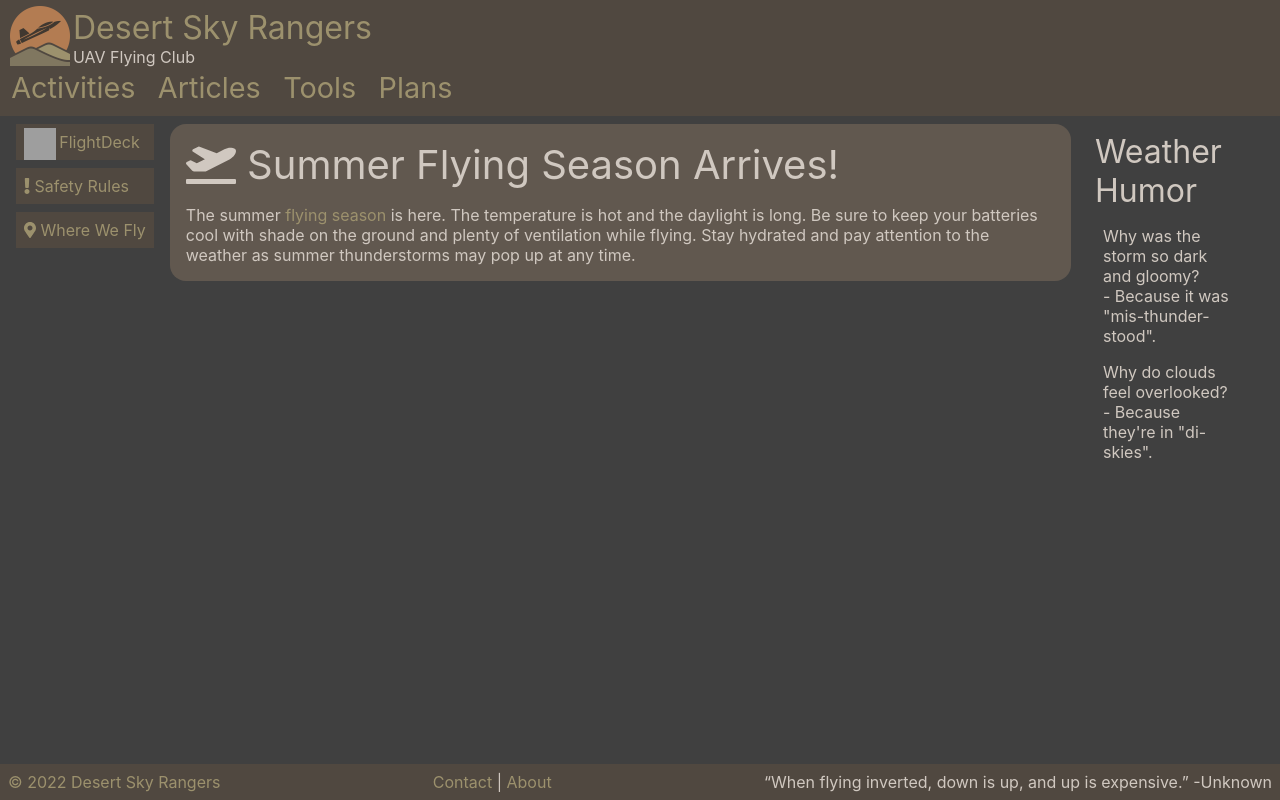
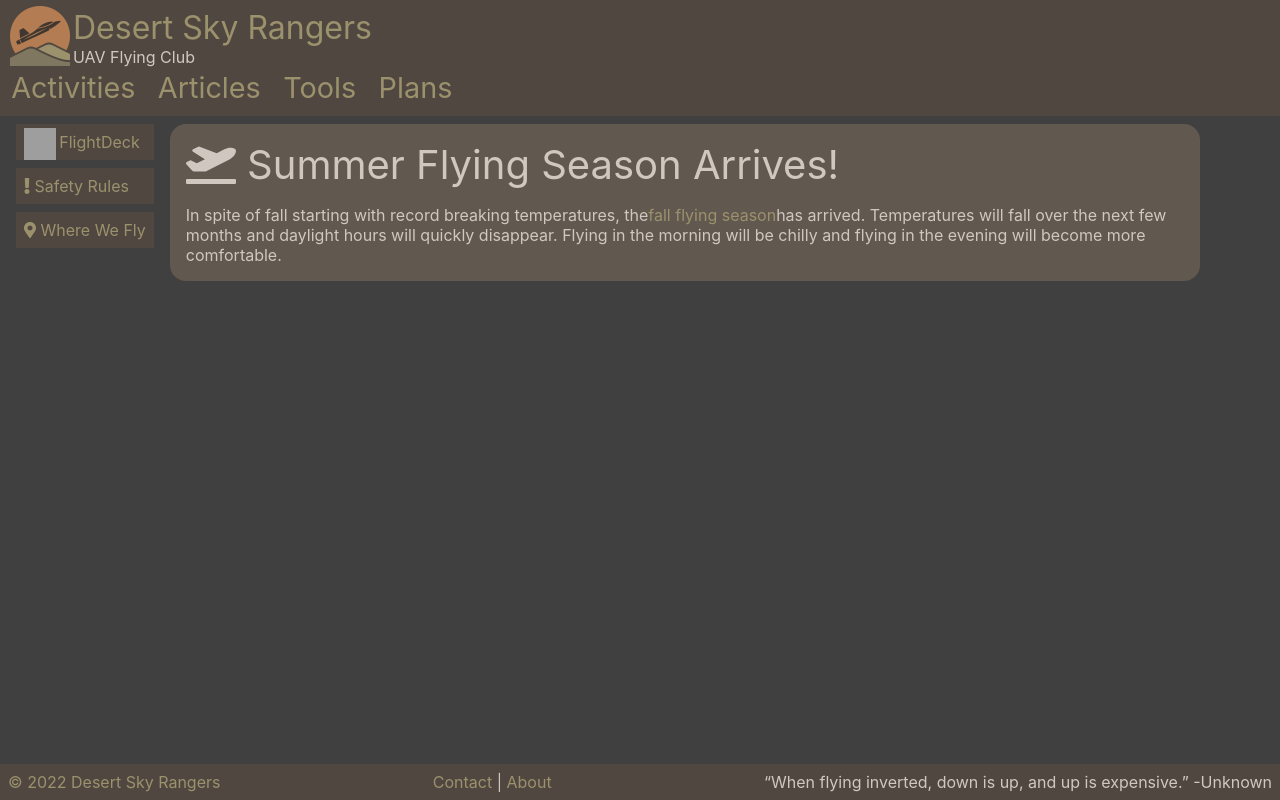
Before and after one commit to desertskyrangers/www.desertskyrangers.org, a React (Create React App) app: page / in a window 1280 px wide. Built offline with nearby package versions, Linux system fonts and the light colour scheme; grey boxes are pictures that could not be loaded.

Commit message:
Update home page

```diff
--- a/src/Home.js
+++ b/src/Home.js
@@ -18,22 +18,17 @@ export default class Home extends React.Component {
 
 						<div className='announcement'>
 							<h2>{Icons.TAKEOFF} Summer Flying Season Arrives!</h2>
-							<p>The summer <a href="articles/northern-utah-flying-season-2021-01">
-								flying season</a> is here. The temperature is hot and the daylight
-								is long. Be sure to keep your batteries cool with shade on the
-								ground and plenty of ventilation while flying. Stay hydrated and
-								pay attention to the weather as summer thunderstorms may pop up at
-								any time.
+							<p>
+								In spite of fall starting with record breaking temperatures, the
+								<a href="articles/northern-utah-flying-season-2021-01">fall flying season</a>
+								has arrived. Temperatures will fall over the next few months and
+								daylight hours will quickly disappear. Flying in the morning will
+								be chilly and flying in the evening will become more comfortable.
 							</p>
 						</div>
 
 					</div>
 					<div className="news column">
-						<div>
-							<div className='title'>Weather Humor</div>
-							<p>Why was the storm so dark and gloomy?<br/>- Because it was "mis-thunder-stood".</p>
-							<p>Why do clouds feel overlooked?<br/>- Because they're in "di-skies".</p>
-						</div>
 					</div>
 				</div>
 			</div>
```
